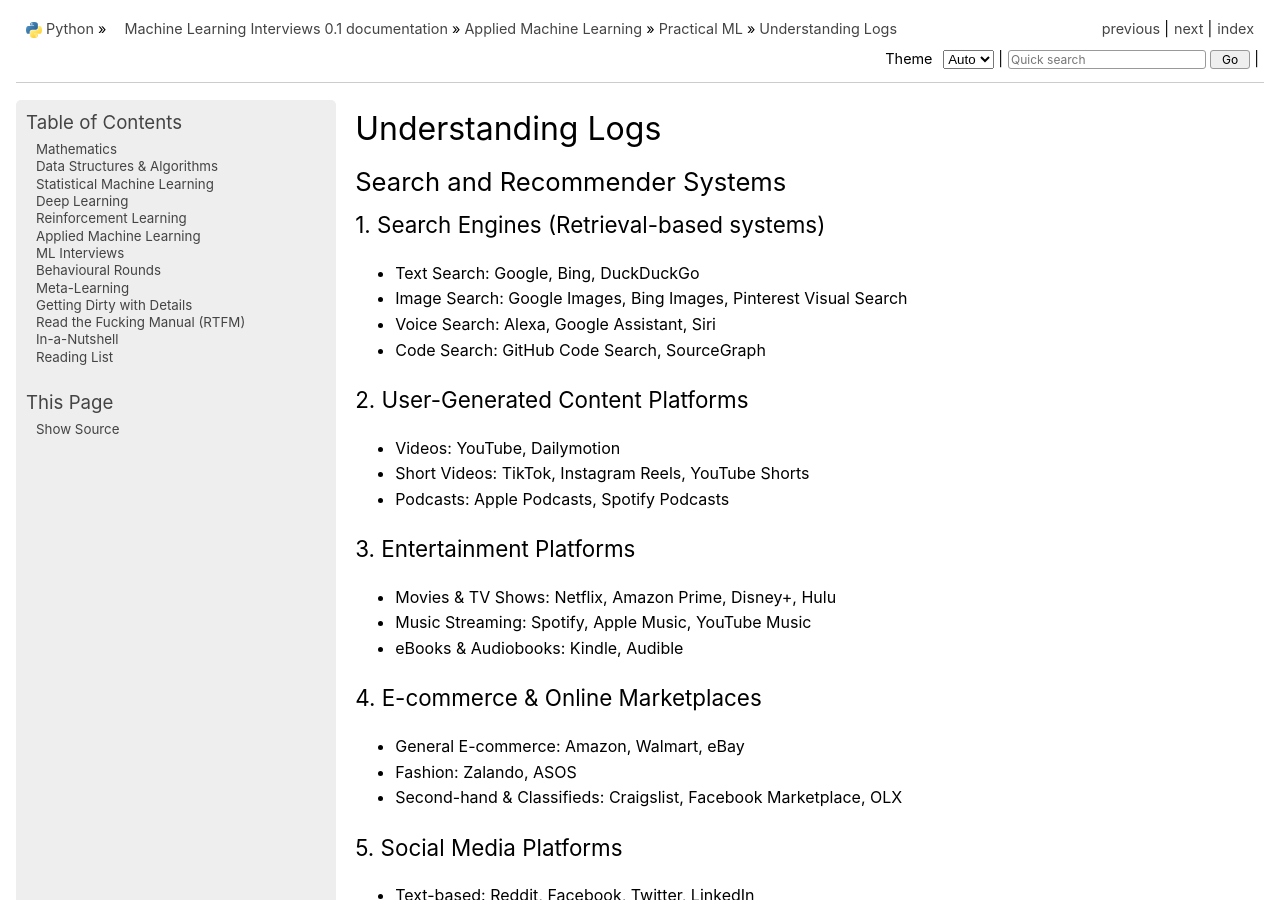
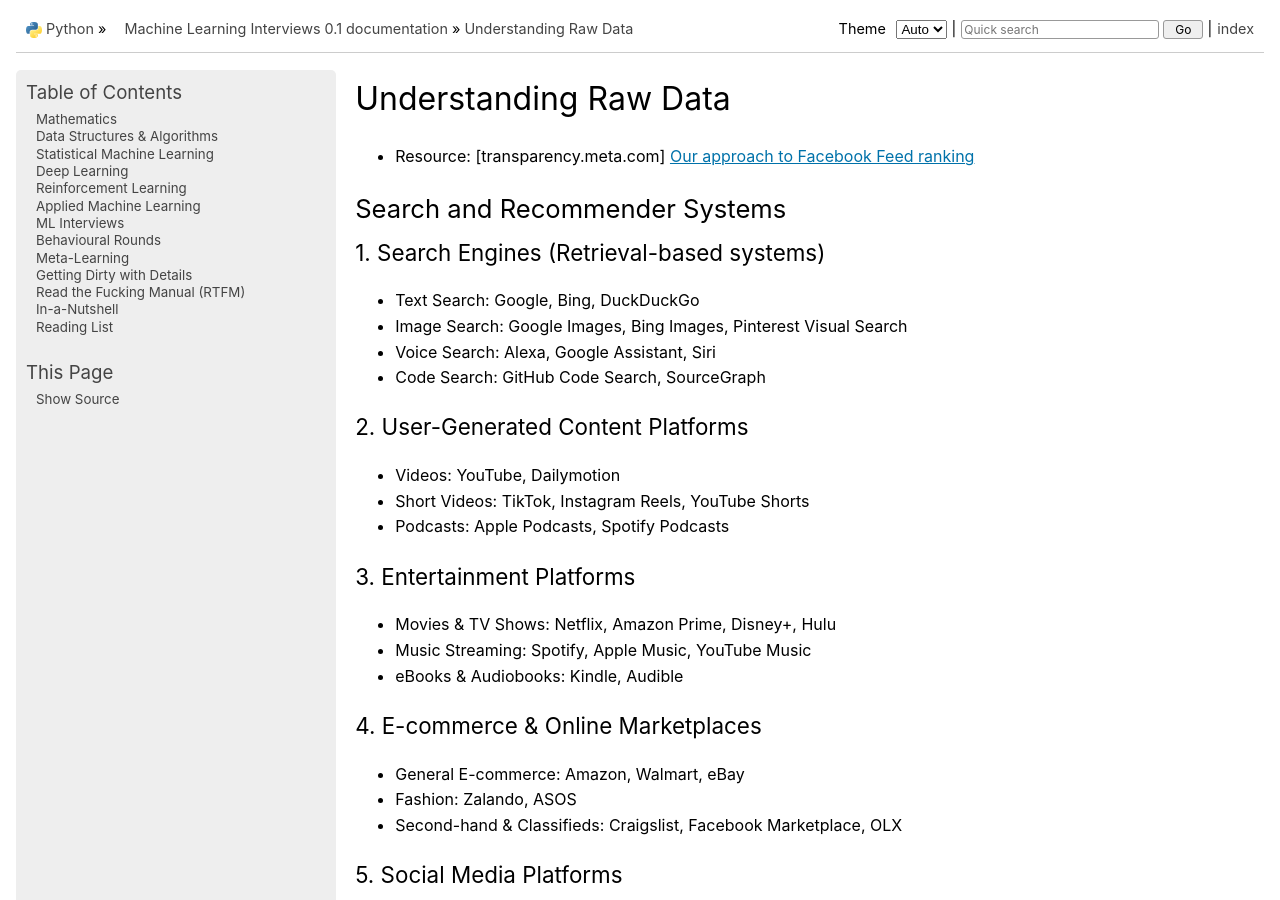
Before and after one commit to uselesstechjunks/leetcode, a Sphinx documentation site: the page built from docs/source/applied/practical/rawdata.rst, in a window 1280 px wide and 900 px high. Built offline with Sphinx 7.4.7, drawn with Linux system fonts in a browser that asks for light colours; pages that are not in the unit, such as notebooks, are missing from menus; some of the changed text lies outside the part shown.

Commit message:
Update and rename logs.rst to rawdata.rst

```diff
--- a/docs/source/applied/practical/logs.rst
+++ b/docs/source/applied/practical/rawdata.rst
@@ -1,6 +1,8 @@
 ###########################################################################################
-Understanding Logs
+Understanding Raw Data
 ###########################################################################################
+- Resource: [transparency.meta.com] `Our approach to Facebook Feed ranking <https://transparency.meta.com/en-gb/features/ranking-and-content/>`_
+
 *******************************************************************************************
 Search and Recommender Systems
 *******************************************************************************************
```
